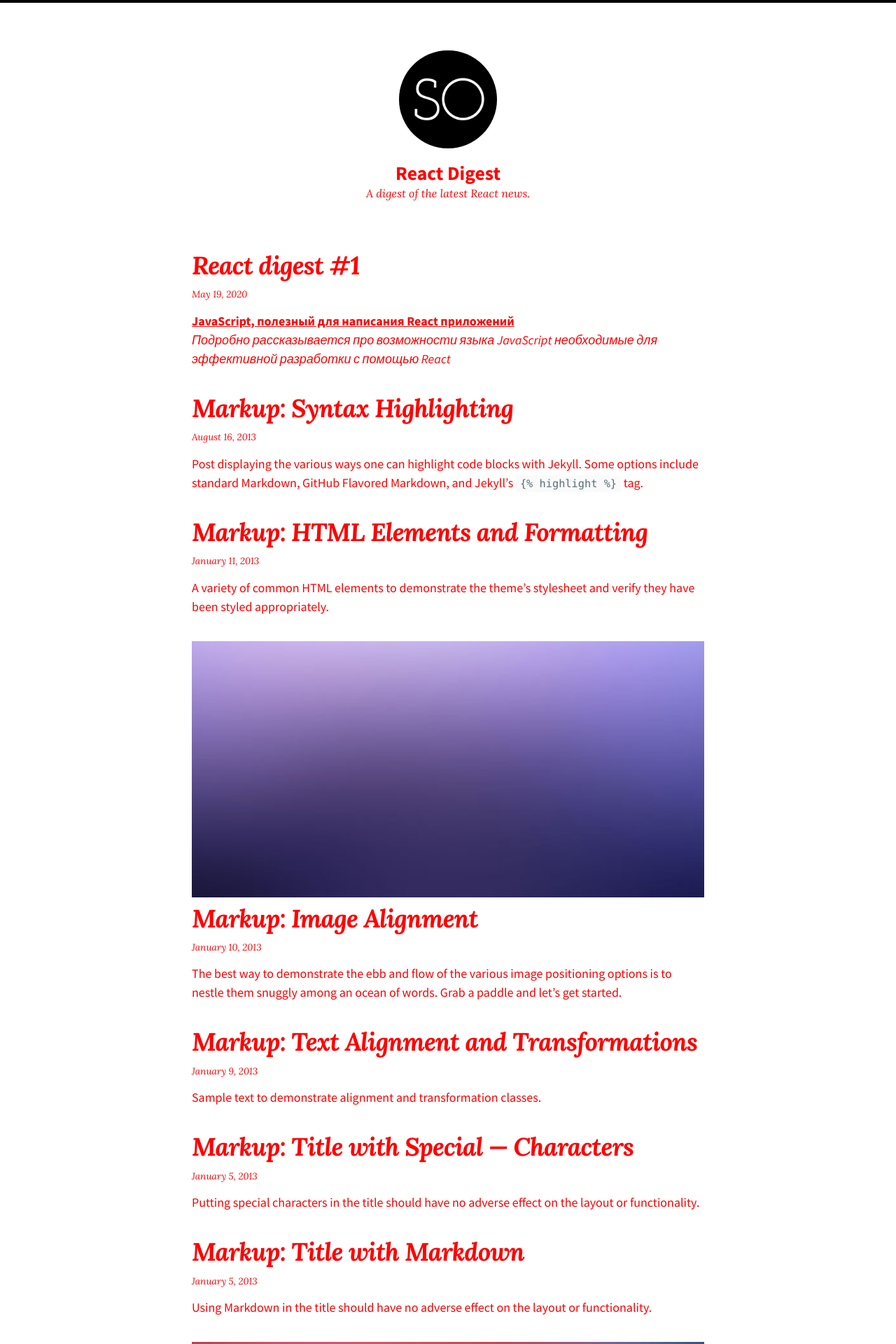
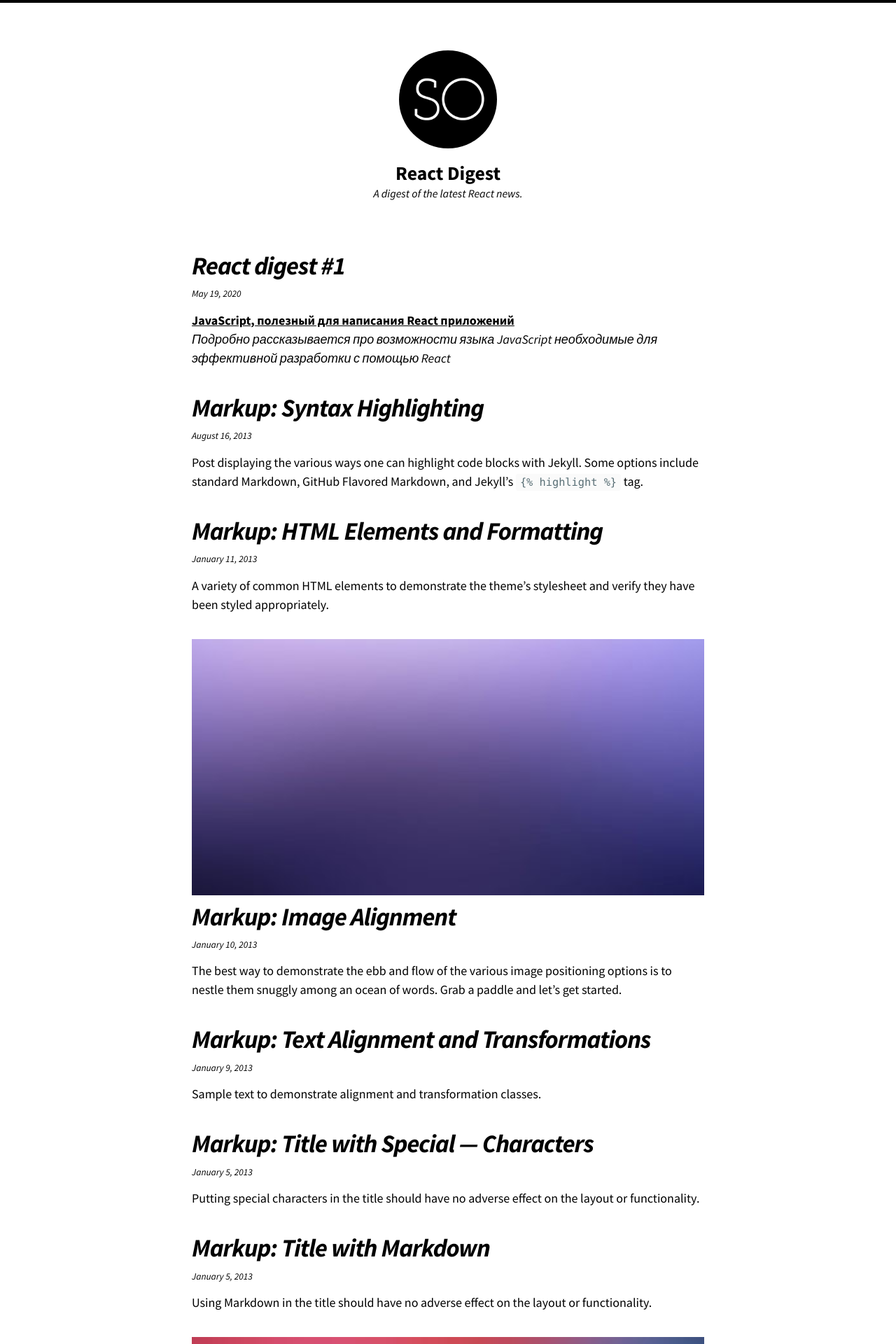
Before and after one commit to react-digest/react-digest.github.io, a Jekyll site: the page built from index.html, in a window 1280 px wide. Shown: the top 1920 px of the page at 70% size. Built offline with Jekyll 4.4.1, drawn with Linux system fonts in a browser that asks for light colours; nearby versions of some CDN libraries; the list of posts is cut into pages by our own code.

Commit message:
change base font

```diff
--- a/_sass/so-simple/_variables.scss
+++ b/_sass/so-simple/_variables.scss
@@ -38,7 +38,7 @@ $h6-min: ($base-font-size / $modular-scale-1) !default;
 $h6-max: ($base-font-size / $modular-scale-2) !default;
 
 /* Font Families */
-$serif-font-family: "Lora", serif !default;
+$serif-font-family: "Source Sans Pro", sans-serif !default;
 $sans-serif-font-family: "Source Sans Pro", sans-serif !default;
 $monospace-font-family: Menlo, Consolas, Monaco, "Courier New", Courier, monospace !default;
 
--- a/assets/css/main.scss
+++ b/assets/css/main.scss
@@ -6,5 +6,3 @@ sitemap: false
 @charset "utf-8";
 
 @import "so-simple";
-
-$base-font-family: $serif-font-family;
--- a/assets/css/skins/default.scss
+++ b/assets/css/skins/default.scss
@@ -9,7 +9,7 @@
 
 /* Colors */
 $base-color: #000 !default;
-$text-color: red !default;
+$text-color: #000 !default;
 $accent-color: #34374C !default;
 $nav-color: #fff !default;
 $background-color: #fff !default;
```
